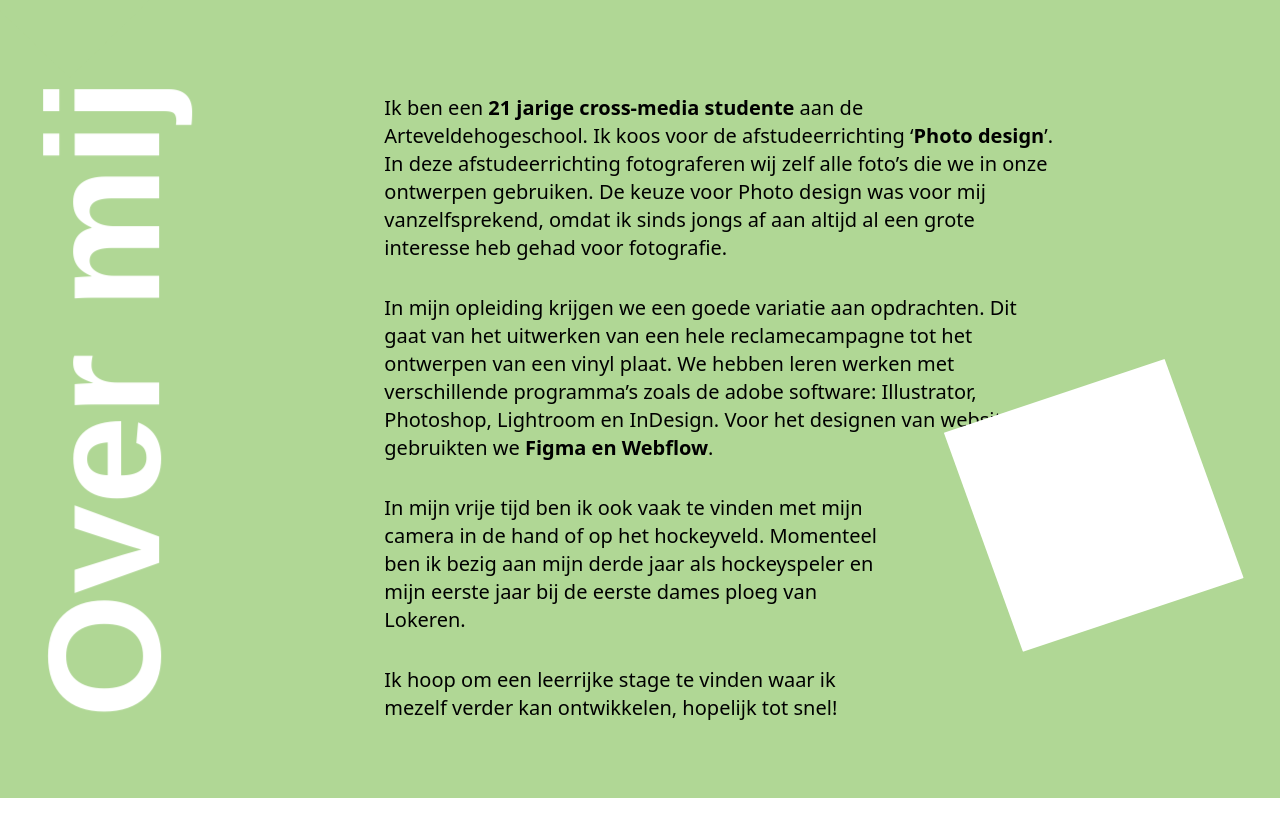
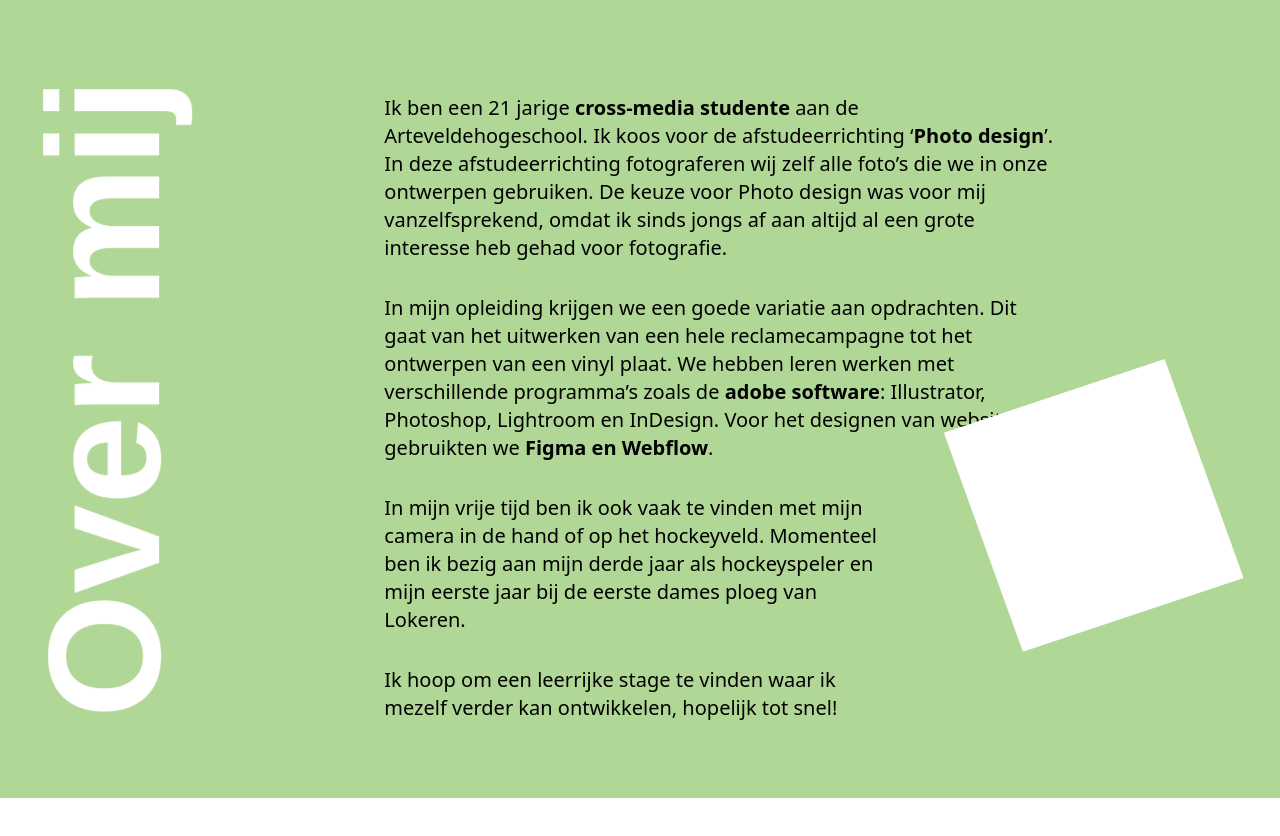
Before and after one commit to Vandammecasper/portfolio-lien, a React (Vite) app in the folder portfolioLien/: page / in a window 1280 px wide. Shown: the part 898-1734 px from the top of the page. Built offline with nearby package versions, Linux system fonts and the light colour scheme.

Commit message:
fixed bold issues

```diff
--- a/portfolioLien/src/components/pages/Home/Home.tsx
+++ b/portfolioLien/src/components/pages/Home/Home.tsx
@@ -22,8 +22,8 @@ const Home = () => {
       <div className="w-screen h-screen bg-primary mt-24 overflow-hidden flex p-40 pr-56">
         <h1 className="text-white text-10xl font-ivyMode font-bold -rotate-90 text-nowrap -ml-64">Over mij</h1>
         <div className="-ml-40">
-          <p className="text-xl -mt-16">Ik ben een <span className="font-bold">21 jarige cross-media studente</span> aan de Arteveldehogeschool. Ik koos voor de afstudeerrichting ‘<span className="font-bold">Photo design</span>’. In deze afstudeerrichting fotograferen wij zelf alle foto’s die we in onze ontwerpen gebruiken. De keuze voor Photo design was voor mij vanzelfsprekend, omdat ik sinds jongs af aan altijd al een grote interesse heb gehad voor fotografie.</p>
-          <p className="text-xl mt-8">In mijn opleiding krijgen we een goede variatie aan opdrachten. Dit gaat van het uitwerken van een hele reclamecampagne tot het ontwerpen van een vinyl plaat. We hebben leren werken met verschillende programma’s zoals de adobe software: Illustrator, Photoshop, Lightroom en InDesign. Voor het designen van websites gebruikten we <span className="font-bold">Figma en Webflow</span>.</p>
+          <p className="text-xl -mt-16">Ik ben een 21 jarige <span className="font-bold">cross-media studente</span> aan de Arteveldehogeschool. Ik koos voor de afstudeerrichting ‘<span className="font-bold">Photo design</span>’. In deze afstudeerrichting fotograferen wij zelf alle foto’s die we in onze ontwerpen gebruiken. De keuze voor Photo design was voor mij vanzelfsprekend, omdat ik sinds jongs af aan altijd al een grote interesse heb gehad voor fotografie.</p>
+          <p className="text-xl mt-8">In mijn opleiding krijgen we een goede variatie aan opdrachten. Dit gaat van het uitwerken van een hele reclamecampagne tot het ontwerpen van een vinyl plaat. We hebben leren werken met verschillende programma’s zoals de <span className="font-bold">adobe software</span>: Illustrator, Photoshop, Lightroom en InDesign. Voor het designen van websites gebruikten we <span className="font-bold">Figma en Webflow</span>.</p>
           <p className="text-xl mt-8 pr-40">In mijn vrije tijd ben ik ook vaak te vinden met mijn camera in de hand of op het hockeyveld. Momenteel ben ik bezig aan mijn derde jaar als hockeyspeler en mijn eerste jaar bij de eerste dames ploeg van Lokeren.</p>
           <p className="text-xl mt-8 pr-40">Ik hoop om een leerrijke stage te vinden waar ik mezelf verder kan ontwikkelen, hopelijk tot snel!</p>
         </div>
```
